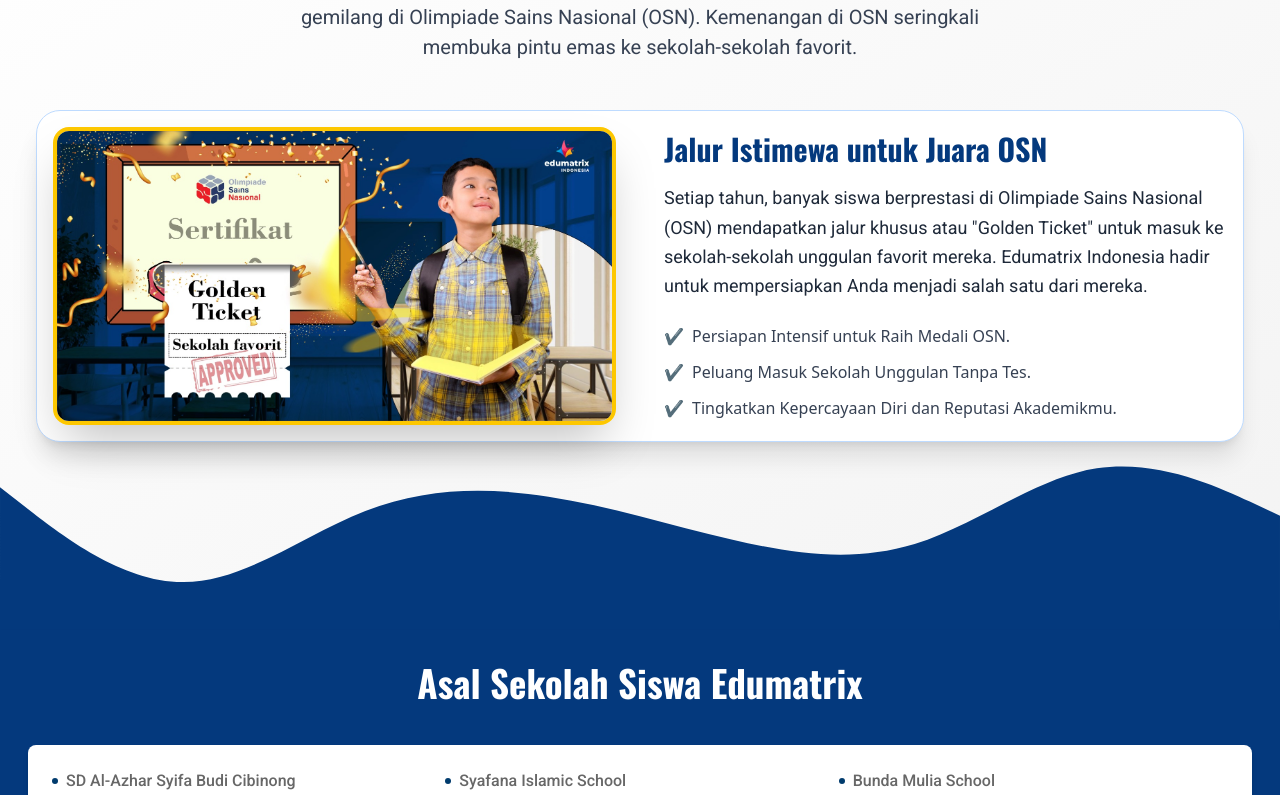
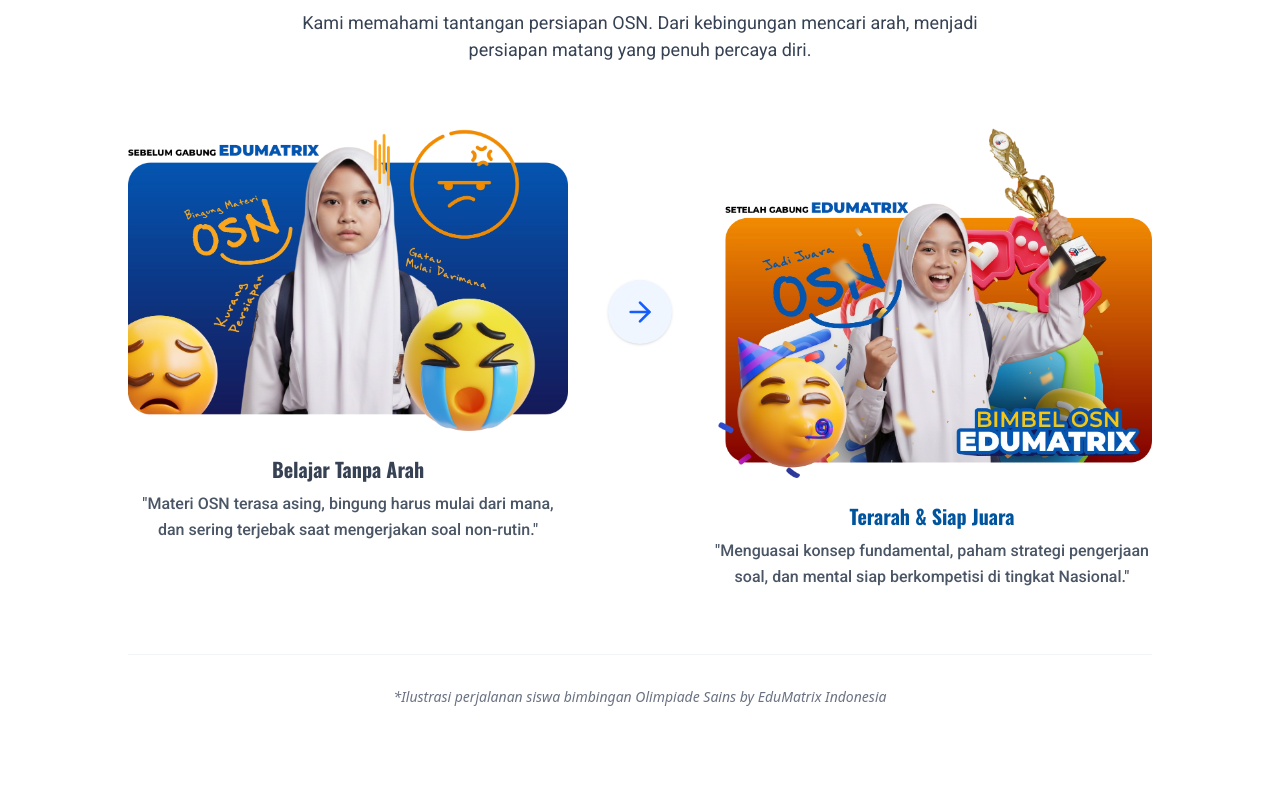
Before and after one commit to Baso-CODE/new-design-tka, a Next.js app: page / in a window 1280 px wide. Shown: the part 11045-11840 px from the top of the page. Built offline with nearby package versions, Linux system fonts and the light colour scheme; no server answers; a web font is replaced by a local one.

Commit message:
feat: add component transformasi belajar

```diff
--- /dev/null
+++ b/app/components/TransformationOSN.tsx
@@ -0,0 +1,83 @@
+import { ArrowDown, ArrowRight } from "lucide-react";
+import Image from "next/image";
+
+export default function TransformationOSN() {
+  return (
+    <section className="w-full py-16 md:py-24 px-[5%] md:px-[10%] bg-white dark:bg-slate-900 transition-colors duration-300 font-poppins">
+      <div className="mx-auto max-w-7xl">
+        {/* SECTION HEADER */}
+        <div className="text-center mb-12 md:mb-16 max-w-3xl mx-auto">
+          <h2 className="text-2xl md:text-4xl font-extrabold text-[#03397d] dark:text-white mb-4 leading-tight font-title">
+            Transformasi Belajar Olimpiade Sains
+          </h2>
+          <p className="text-lg text-gray-700 mb-12 max-w-3xl mx-auto font-desc leading-normal px-4">
+            Kami memahami tantangan persiapan OSN. Dari kebingungan mencari
+            arah, menjadi persiapan matang yang penuh percaya diri.
+          </p>
+        </div>
+
+        {/* TRANSFORMATION CONTAINER */}
+        <div className="flex flex-col md:flex-row items-center md:items-start justify-center gap-8 md:gap-10">
+          {/* LEFT: BEFORE */}
+          <div className="flex-1 w-full flex flex-col items-center text-center group">
+            {/* Image Wrapper */}
+            <div className="w-full mb-6">
+              <Image
+                src="/images/solusi/before.webp"
+                alt="Siswa bingung materi OSN"
+                width={500}
+                height={400}
+                className="w-full h-auto object-cover transition-transform duration-500 group-hover:scale-105"
+              />
+            </div>
+            {/* Text Content */}
+            <h3 className="text-xl font-bold text-gray-700 dark:text-slate-200 mb-2 font-title">
+              Belajar Tanpa Arah
+            </h3>
+            <p className="text-gray-600 dark:text-slate-300 text-sm md:text-base leading-relaxed max-w-lg mx-auto font-medium font-desc">
+              &quot;Materi OSN terasa asing, bingung harus mulai dari mana, dan
+              sering terjebak saat mengerjakan soal non-rutin.&quot;
+            </p>
+          </div>
+
+          <div className="flex items-center justify-center shrink-0 z-20 md:mt-[15%]">
+            <div className="w-12 h-12 md:w-16 md:h-16 rounded-full bg-blue-50 dark:bg-slate-800 flex items-center justify-center shadow-sm">
+              <ArrowDown className="md:hidden w-6 h-6 text-blue-600 dark:text-blue-400 animate-bounce" />
+              <ArrowRight className="hidden md:block w-8 h-8 text-blue-600 dark:text-blue-400" />
+            </div>
+          </div>
+
+          {/* RIGHT: AFTER */}
+          <div className="flex-1 w-full flex flex-col items-center text-center group">
+            {/* Image Wrapper */}
+            <div className="w-full  mb-6 ">
+              <Image
+                src="/images/solusi/after.webp"
+                alt="Siswa percaya diri juara OSN EduMatrix"
+                width={500}
+                height={400}
+                className="w-full h-auto object-cover transition-transform duration-500 group-hover:scale-105"
+              />
+            </div>
+            {/* Text Content */}
+            <h3 className="text-xl font-bold text-[#00549e] dark:text-blue-400 mb-2 font-title">
+              Terarah & Siap Juara
+            </h3>
+            <p className="text-gray-600 dark:text-slate-300 text-sm md:text-base leading-relaxed max-w-lg mx-auto font-medium font-desc">
+              &quot;Menguasai konsep fundamental, paham strategi pengerjaan
+              soal, dan mental siap berkompetisi di tingkat Nasional.&quot;
+            </p>
+          </div>
+        </div>
+
+        {/* OPTIONAL BOTTOM TEXT */}
+        <div className="mt-16 text-center border-t border-gray-100 dark:border-slate-800 pt-8">
+          <p className="text-sm text-gray-500 dark:text-slate-500 italic">
+            *Ilustrasi perjalanan siswa bimbingan Olimpiade Sains by EduMatrix
+            Indonesia
+          </p>
+        </div>
+      </div>
+    </section>
+  );
+}
--- a/app/page.tsx
+++ b/app/page.tsx
@@ -3,6 +3,7 @@
 import GoldenTicketShowcase from "./components/goldenTicket";
 import AsalSekolahSiswaEdumatrix from "./components/home/asalSekolahSiswaEdumatrix";
 
+import Contact from "./components/home/contact";
 import Gallery from "./components/home/gallery";
 import Hero from "./components/home/hero";
 import JumlahSiswa from "./components/home/jumlahSiswa";
@@ -16,13 +17,13 @@
 import SekolahSiswa from "./components/home/sekolahSiswa";
 import SuccessStorySlider from "./components/home/successStorySlider";
 import TingkatPendidikan from "./components/home/tingkatPendidikan";
+import MediaMassa from "./components/mediaMassa/mediaMassa";
 import Promo from "./components/promo";
 import SliderDescktop from "./components/slider/sliderDescktop";
 import SliderMobile from "./components/slider/sliderMobile";
 import ImpactStatisticsOSN from "./components/statisticOSNEdumatrix/statisticOSNEDM";
+import TransformationOSN from "./components/TransformationOSN";
 import YouTubeShortEmbed from "./components/YouTubeShortEmbed";
-import Contact from "./components/home/contact";
-import MediaMassa from "./components/mediaMassa/mediaMassa";
 const ogImage = "https://bimbeledumatrix.com/images/images-cta.webp";
 const canonicalUrl = "https://bimbeledumatrix.com/";
 const pageTitle = "📚 Les Privat Olimpiade • OSN IMO ISO Unggulan | Edumatrix";
@@ -83,6 +84,7 @@
       <Pengajar />
       <Gallery />
       <SuccessStorySlider />
+      <TransformationOSN />
       <GoldenTicketShowcase />
       <AsalSekolahSiswaEdumatrix />
       <SekolahSiswa />
```
Also changed, not shown: public/images/solusi/after.webp (added), public/images/solusi/before.webp (added).
